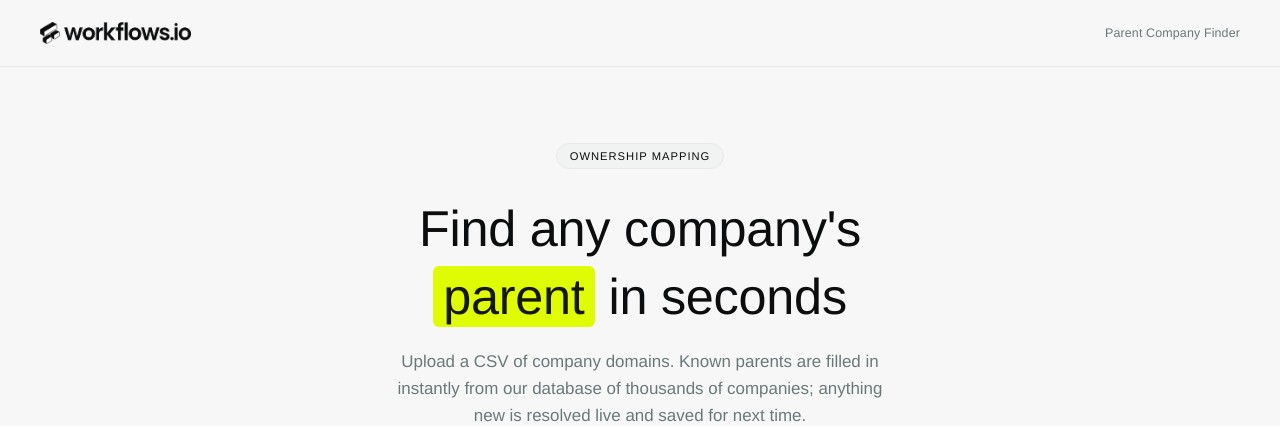
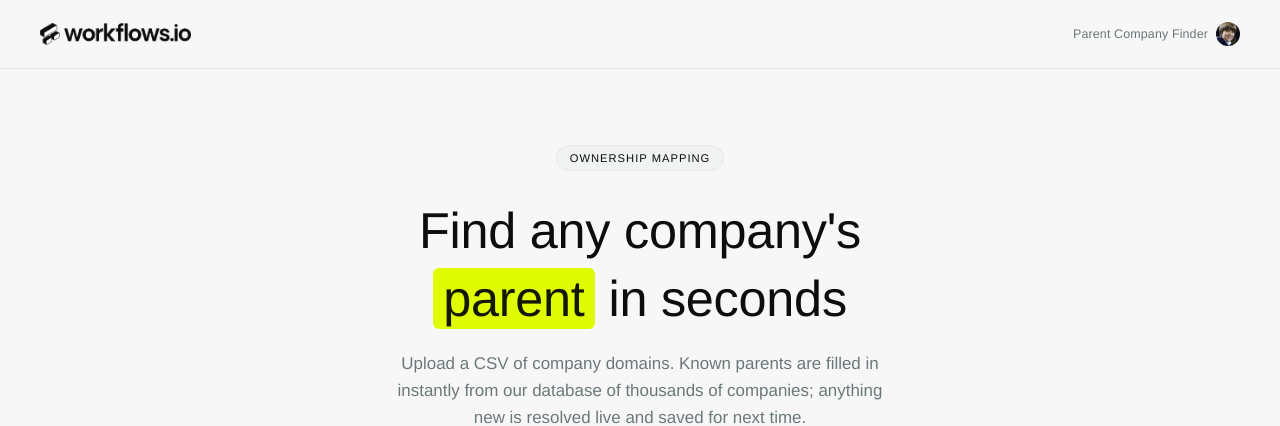
Before and after one commit to janbrochwicz/parent-finder, a Flask app: page / in a window 1280 px wide. Shown: the top 426 px of the page. Run offline with Flask 3, Linux system fonts and the light colour scheme; some web fonts are replaced.

Commit message:
Add lil-dan avatar next to the nav label (joke)
Co-Authored-By: Claude Opus 4.8 <noreply@anthropic.com>

```diff
--- a/webapp/templates/index.html
+++ b/webapp/templates/index.html
@@ -49,9 +49,19 @@
     }
     nav .logo img { height: 22px; width: auto; display: block; }
     nav .nav-tag {
+      display: inline-flex;
+      align-items: center;
+      gap: 8px;
       font-size: 0.78rem;
       color: var(--muted);
       letter-spacing: 0.01em;
+    }
+    nav .nav-joke {
+      height: 24px;
+      width: 24px;
+      border-radius: 50%;
+      object-fit: cover;
+      display: block;
     }
 
     main {
@@ -183,7 +193,7 @@
 <body>
   <nav>
     <a class="logo" href="/" aria-label="Workflows.io"><img src="/static/img/workflows-logo.png" alt="workflows.io"></a>
-    <span class="nav-tag">Parent Company Finder</span>
+    <span class="nav-tag">Parent Company Finder <img class="nav-joke" src="/static/img/lil-dan.png" alt=""></span>
   </nav>
 
   <main>
```
Also changed, not shown: webapp/static/img/lil-dan.png (added).
